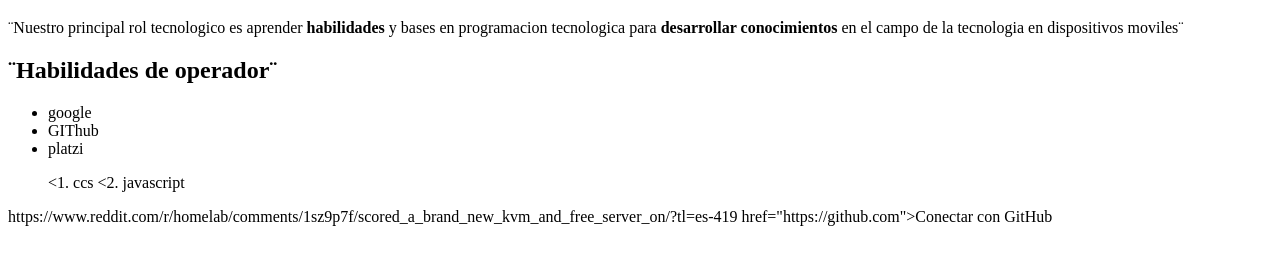
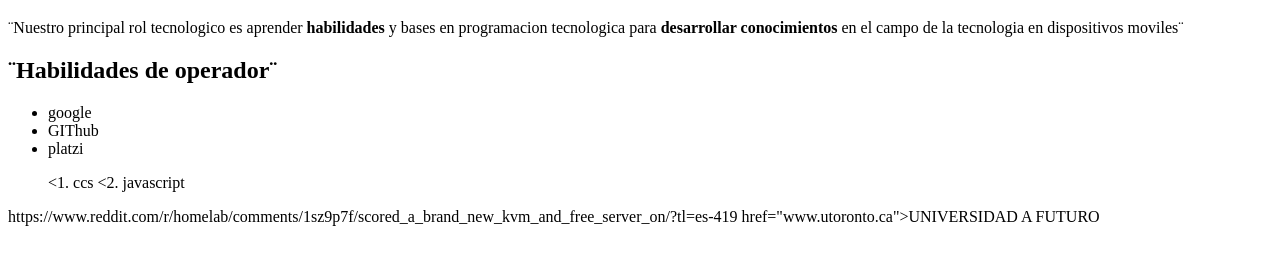
Before and after one commit to MateoSENA123/index.html, a plain HTML site: page index.html in a window 1280 px wide. Shown: the part 61-326 px from the top of the page. Drawn offline with Linux system fonts and the light colour scheme.

Commit message:
Update link from GitHub to Universidad a Futuro

```diff
--- a/index.html
+++ b/index.html
@@ -17,7 +17,7 @@
         <2. javascript</li>
      </ol>
      <img>https://www.reddit.com/r/homelab/comments/1sz9p7f/scored_a_brand_new_kvm_and_free_server_on/?tl=es-419</img>
-     <a> href="https://github.com">Conectar con GitHub</a>
+     <a> href="www.utoronto.ca">UNIVERSIDAD A FUTURO</a>
 
   </body>
 </html>
```
